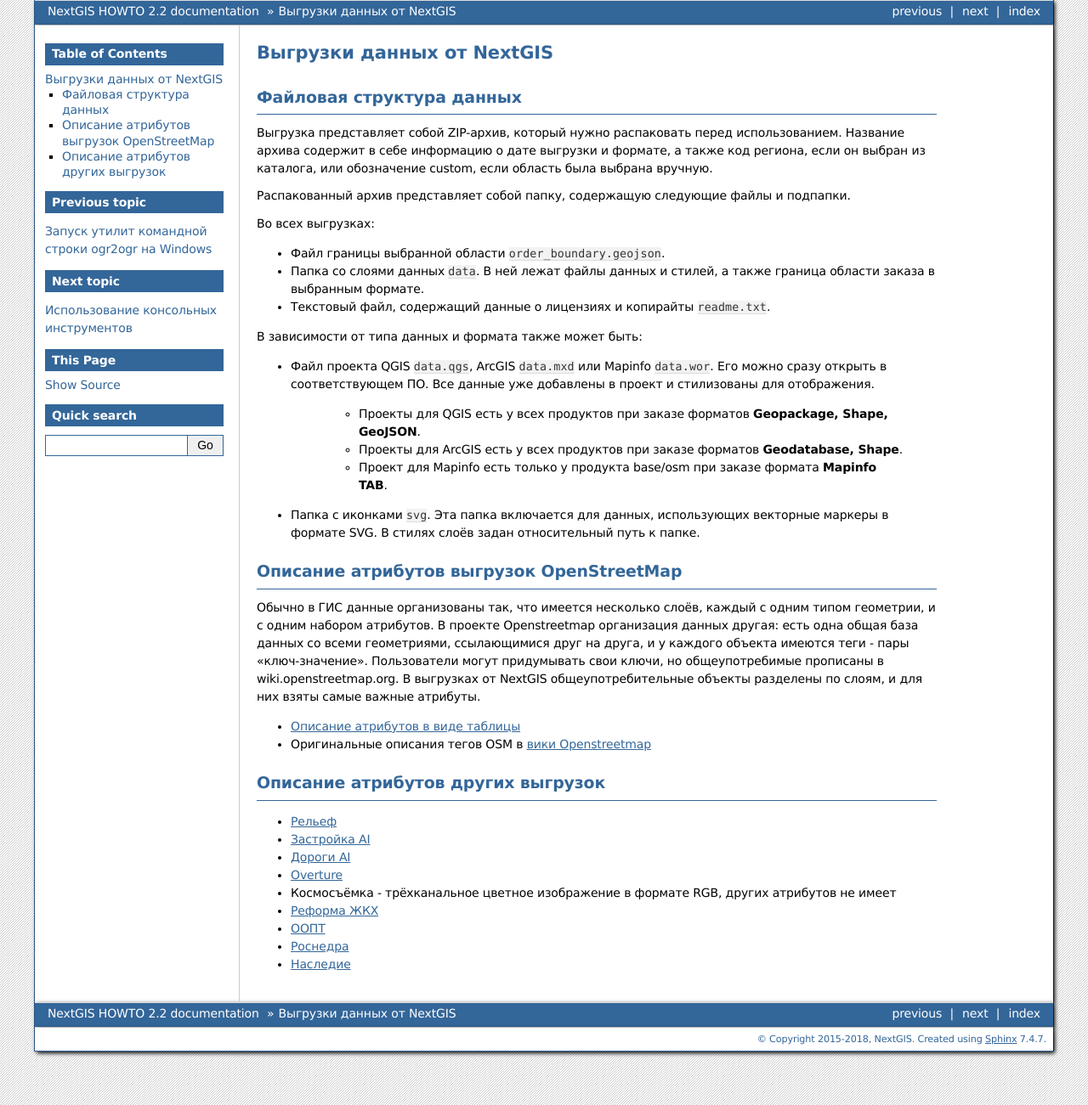
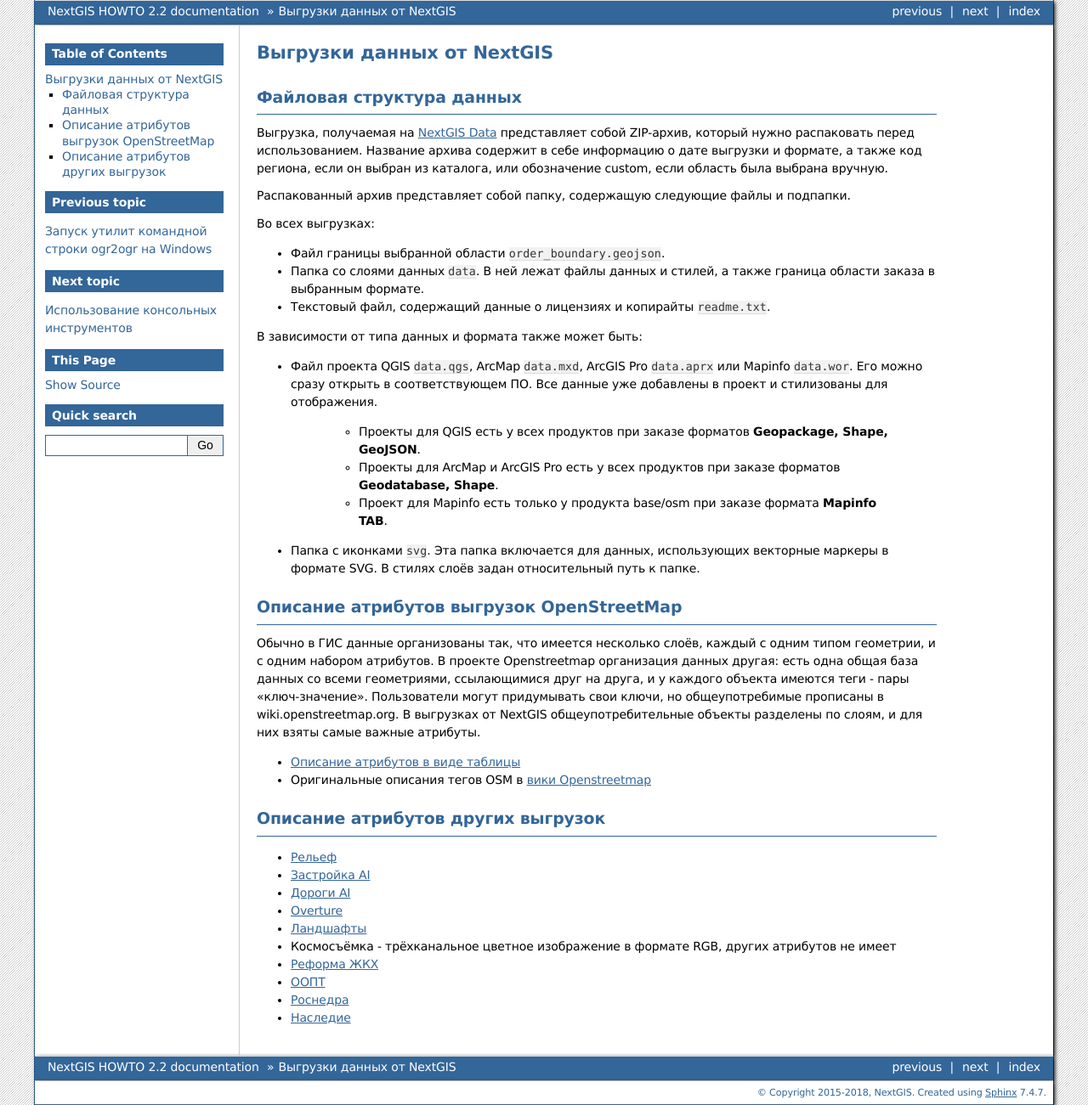
Before and after one commit to nextgis/docs_howto, a Sphinx documentation site: the page built from source/extracts.rst, in a window 1280 px wide. Shown: the whole page at 85% size. Built offline with Sphinx 7.4.7, drawn with Linux system fonts in a browser that asks for light colours; formulas are drawn with MathJax 3.

Commit message:
Update extracts.rst
Add Lancover, add ArcGIS Pro

```diff
--- a/source/extracts.rst
+++ b/source/extracts.rst
@@ -6,7 +6,7 @@
 Файловая структура данных
 ------------------------------
 
-Выгрузка представляет собой ZIP-архив, который нужно распаковать перед использованием. Название архива содержит в себе информацию о дате выгрузки и формате, а также код региона, если он выбран из каталога, или обозначение custom, если область была выбрана вручную.
+Выгрузка, получаемая на `NextGIS Data <https://data.nextgis.com/ru/>`_ представляет собой ZIP-архив, который нужно распаковать перед использованием. Название архива содержит в себе информацию о дате выгрузки и формате, а также код региона, если он выбран из каталога, или обозначение custom, если область была выбрана вручную.
 
 Распакованный архив представляет собой папку, содержащую следующие файлы и подпапки.
 
@@ -20,10 +20,10 @@
 
 В зависимости от типа данных и формата также может быть:
 
-* Файл проекта QGIS ``data.qgs``, ArcGIS ``data.mxd`` или Mapinfо ``data.wor``. Его можно сразу открыть в соответствующем ПО. Все данные уже добавлены в проект и стилизованы для отображения.
+* Файл проекта QGIS ``data.qgs``, ArcMap ``data.mxd``, ArcGIS Pro ``data.aprx``  или Mapinfо ``data.wor``. Его можно сразу открыть в соответствующем ПО. Все данные уже добавлены в проект и стилизованы для отображения.
 
    * Проекты для QGIS есть у всех продуктов при заказе форматов **Geopackage, Shape, GeoJSON**.
-   * Проекты для ArcGIS есть у всех продуктов при заказе форматов **Geodatabase, Shape**.
+   * Проекты для ArcMap и ArcGIS Pro есть у всех продуктов при заказе форматов **Geodatabase, Shape**.
    * Проект для Mapinfo есть только у продукта base/osm при заказе формата **Mapinfo TAB**.
 
 * Папка с иконками ``svg``. Эта папка включается для данных, использующих векторные маркеры в формате SVG. В стилях слоёв задан относительный путь к папке.
@@ -50,6 +50,7 @@
 * `Застройка AI <https://docs.google.com/spreadsheets/d/e/2PACX-1vS9EG8OMqxvcPemo-IMWQi_enrZij710YvKPmk3si5lQS_-sA5wCNj4waXefq0zvoouerktx0wrAlNW/pubhtml>`_
 * `Дороги AI <https://docs.google.com/spreadsheets/d/e/2PACX-1vSx74nB_TPHRYNZTBFSRK5eEi_oxEBFCShT30VRYmk_sisD4qVcwRb-5F_IWiP2x-0pRGFWH8piHnWC/pubhtml>`_
 * `Overture <https://docs.google.com/spreadsheets/d/e/2PACX-1vRJd2RsUimlo1GegSpnJScUdi0kImAJYumnWwbqyb6B2JWMwT9BAyIcIybsqQEBqSllCSNWviGJI9fC/pubhtml?gid=0&single=true>`_
+* `Ландшафты <https://docs.google.com/spreadsheets/d/e/2PACX-1vRFm3v9NE3x62gAJ2fxMg-zn_i4lJHgplLJk6u_EeAl4G5VAWU095yFc7-omUIjjDkhdeAHrzkQ_em1/pubhtml>`_
 * Космосъёмка - трёхканальное цветное изображение в формате RGB, других атрибутов не имеет
 * `Реформа ЖКХ <https://docs.google.com/spreadsheets/d/e/2PACX-1vS32AGvxMh3_Yxuq_duKTIzQFfrJ88iEBciyn8ruhgGxAmyj2bcksH6JfoOs5p13YfZhPXAEqzRa783/pubhtml>`_
 * `ООПТ <https://docs.google.com/spreadsheets/d/e/2PACX-1vQ11744S-kcUBR9gTOGv8ylhTVn2iEQzGA6m9dM0cEaKNEc0-CCm7fZTUPeftUeoms1cCf4uc7e3pjF/pubhtml>`_
```
